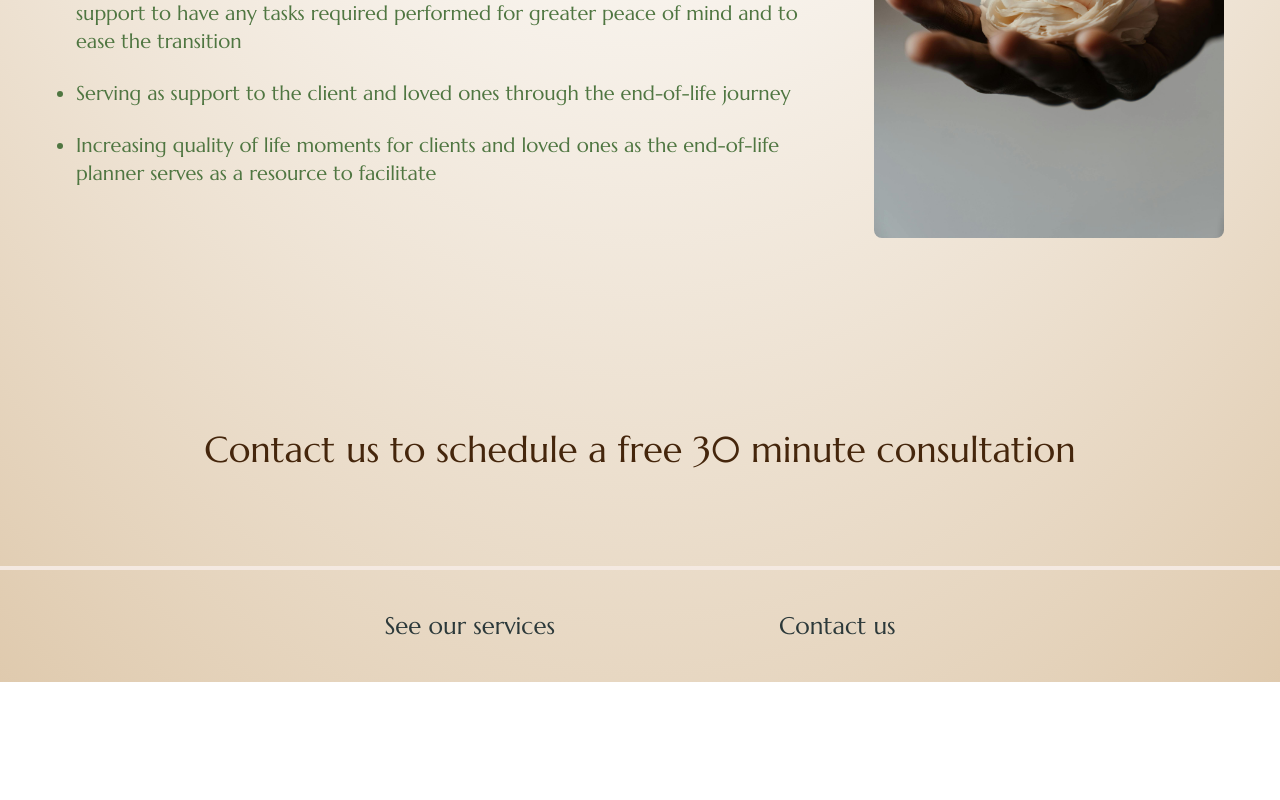
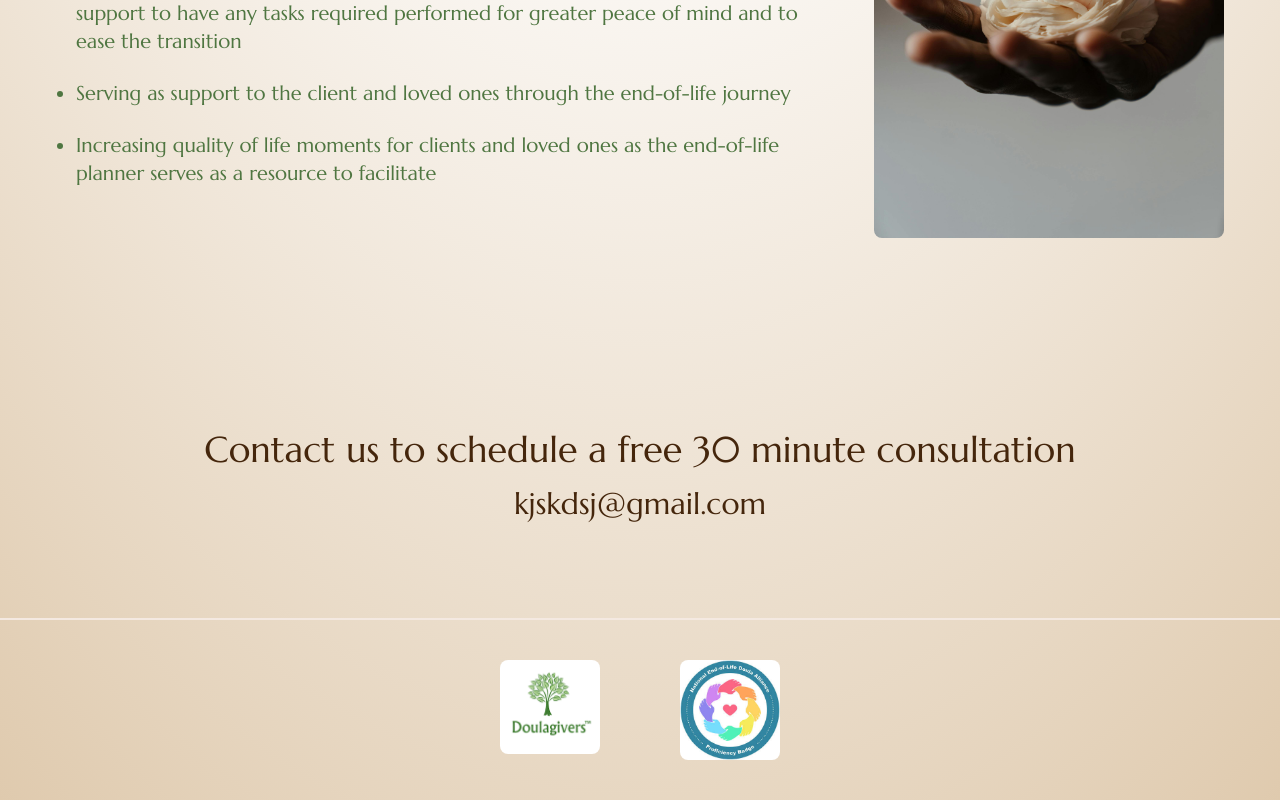
Before and after one commit to victoriaraya/emracing_death, a Next.js app: page / in a window 1280 px wide. Shown: the part 1967-2767 px from the top of the page. Before the commit the page ends 2649 px from the top, so only its background shows below. Built offline with nearby package versions, Linux system fonts and the light colour scheme.

Commit message:
added doula logos

```diff
--- a/app/page.tsx
+++ b/app/page.tsx
@@ -108,18 +108,51 @@ export default function Home() {
           className="rounded-lg mt-24"
         />
       </div>
-      <h1 className="text-[#45260C] text-center text-4xl pb-24 pt-16">
+      <h1 className="text-[#45260C] text-center text-4xl pb-4 pt-16">
         Contact us to schedule a free 30 minute consultation
       </h1>
-      <footer className="border-t-4 border-[#F4E9E1] text-[#2c393a] py-10 flex gap-56 justify-center text-2xl">
-        <p className="relative group">
+      <h2 className="text-[#45260C] text-center text-3xl pb-24">
+        kjskdsj@gmail.com
+      </h2>
+      <footer className="border-t-2 border-[#F4E9E1] text-[#2c393a] py-10 flex gap-20 justify-center text-2xl">
+        <a
+          href="https://doulagivers.com/"
+          target="_blank"
+          rel="noopener noreferrer"
+          aria-label="doulagivers"
+        >
+          <Image
+            src={"/images/doulagivers_logo.png"}
+            alt="doulagivers logo"
+            width={100}
+            height={100}
+            quality={100}
+            className="rounded-lg"
+          />
+        </a>
+        <a
+          href="https://www.nedalliance.org/"
+          target="_blank"
+          rel="noopener noreferrer"
+          aria-label="neda"
+        >
+          <Image
+            src={"/images/neda_logo.png"}
+            alt="neda logo"
+            width={100}
+            height={100}
+            quality={100}
+            className="rounded-lg"
+          />
+        </a>
+        {/* <p className="relative group">
           <Link href={"/services"}>See our services</Link>
           <span className="absolute left-1/2 bottom-[-3px] w-0 h-[2px] bg-[#2c393a] transition-all duration-300 group-hover:w-full group-hover:left-0"></span>
         </p>
         <p className="relative group">
           <Link href={"/contact"}>Contact us</Link>
           <span className="absolute left-1/2 bottom-[-3px] w-0 h-[2px] bg-[#2c393a] transition-all duration-300 group-hover:w-full group-hover:left-0"></span>
-        </p>
+        </p> */}
       </footer>
     </div>
   );
```
Also changed, not shown: public/images/doulagivers_logo.png (added), public/images/neda_logo.png (added).
